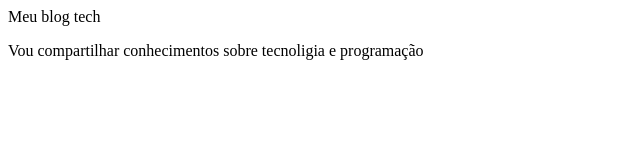
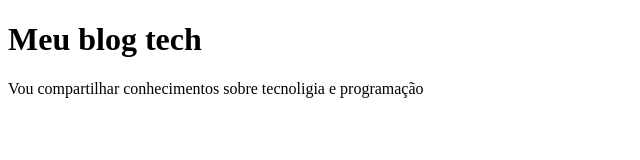
Before and after one commit to JAIROPEREIRA11/Projeto-inicial1T, a plain HTML site: page index.html in a window 1280 px wide. Shown: the whole page, without its empty margins (0-640 px from the left). Drawn offline with Linux system fonts and the light colour scheme.

Commit message:
atualizar

```diff
--- a/index.html
+++ b/index.html
@@ -1,3 +1,15 @@
-<p>Meu blog tech</p>
+<!DOCTYPE html>
+<html lang="pt-br">
+<head>
+    <meta charset="UTF-8">
+    <meta name="viewport" content="width=device-width, initial-scale=1.0">
+    <title>Blog</title>
+</head>
+<body>
+<header>
+    <h1>Meu blog tech</h1>
 
-<p>Vou compartilhar conhecimentos sobre tecnoligia e programação</p>
+    <p>Vou compartilhar conhecimentos sobre tecnoligia e programação</p>
+</header>
+</body>
+</html>
```
